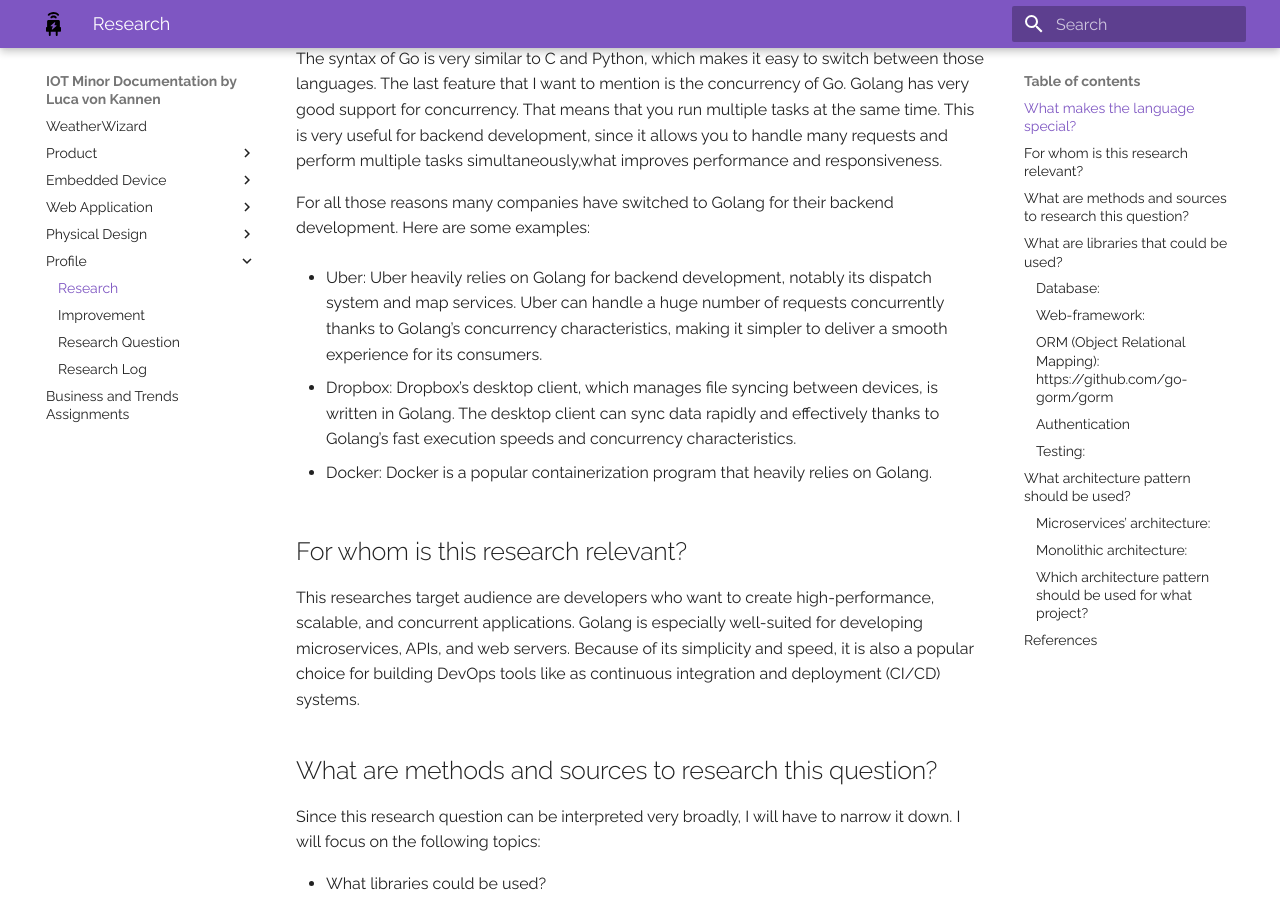
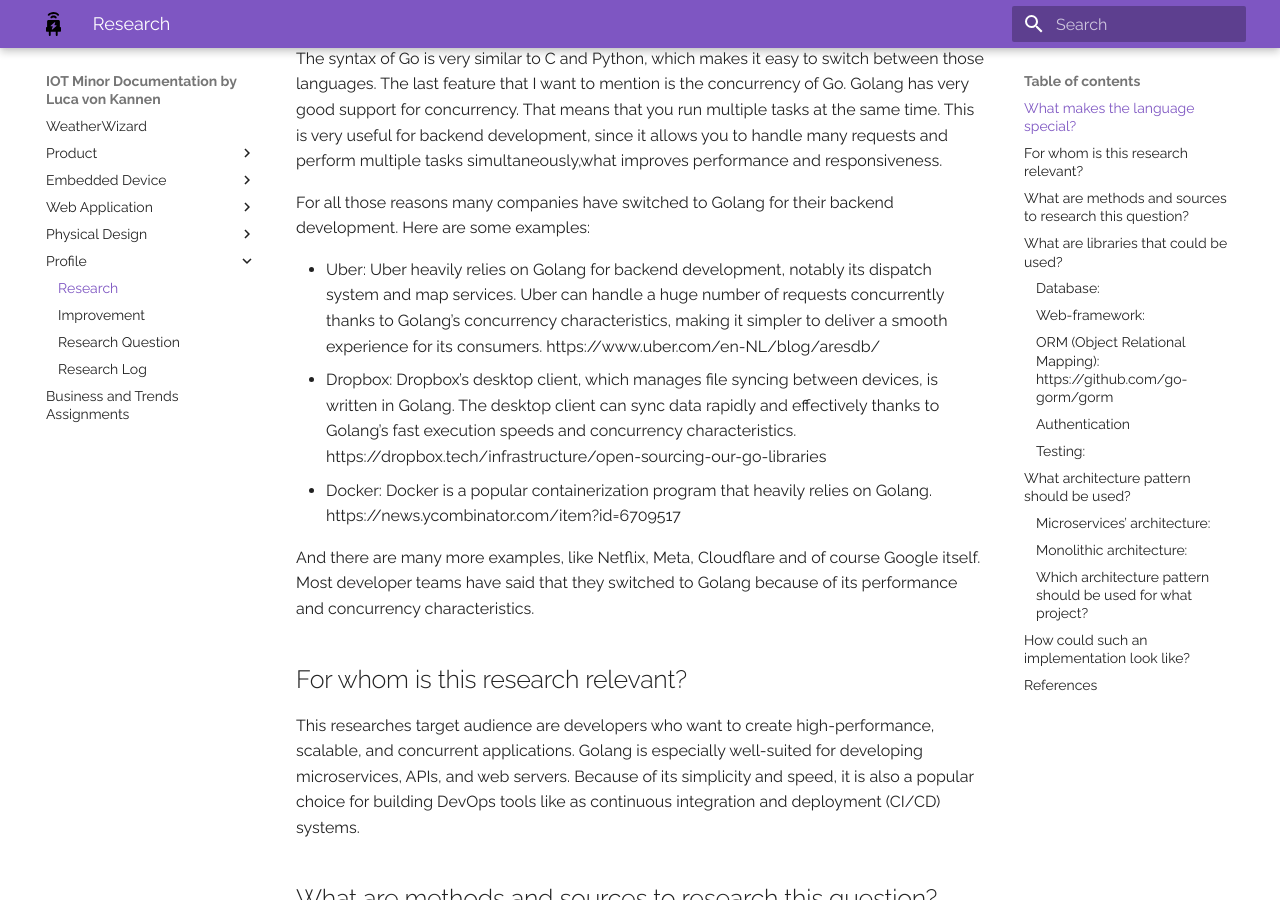
Before and after one commit to lv042/Weather-Wizard, an MkDocs documentation site: the page built from docs/research.md, in a window 1280 px wide and 900 px high, scrolled down 548 px. Built offline with MkDocs 1.6.1 and Material for MkDocs 9.7.7, drawn with Linux system fonts in a browser that asks for light colours; some of the changed text lies outside the part shown.

Commit message:
Added explaination of of Rest to docs

```diff
--- a/docs/research.md
+++ b/docs/research.md
@@ -19,10 +19,14 @@
 For all those reasons many companies have switched to Golang for their backend development. Here are some examples:
 
 - Uber: Uber heavily relies on Golang for backend development, notably its dispatch system and map services. Uber can handle a huge number of requests concurrently thanks to Golang's concurrency characteristics, making it simpler to deliver a smooth experience for its consumers.
+  https://www.uber.com/en-NL/blog/aresdb/
+- Dropbox: Dropbox's desktop client, which manages file syncing between devices, is written in Golang. The desktop client can sync data rapidly and effectively thanks to Golang's fast execution speeds and concurrency characteristics.
+  https://dropbox.tech/infrastructure/open-sourcing-our-go-libraries
+- Docker: Docker is a popular containerization program that heavily relies on Golang.
+  https://news.ycombinator.com/item?id=6709517
 
-- Dropbox: Dropbox's desktop client, which manages file syncing between devices, is written in Golang. The desktop client can sync data rapidly and effectively thanks to Golang's fast execution speeds and concurrency characteristics.
+ And there are many more examples, like Netflix, Meta, Cloudflare and of course Google itself. Most developer teams have said that they switched to Golang because of its performance and concurrency characteristics.
 
-- Docker: Docker is a popular containerization program that heavily relies on Golang.
 
 
 ## For whom is this research relevant?
@@ -85,13 +89,16 @@
 
 Monitoring and Logging:
 For monitoring the most popular frameworks are Prometheus and Grafana. Both are open-source and free to use. You can deploy them in a docker container and connect them to your application.
-After setting them up you can see the performance of your application in real-time. You can also set up alerts, so you get notified if something goes wrong.
+After setting them up you can see the performance of your application in real-time like here:
 https://prometheus.io/docs/introduction/overview/
 https://grafana.com/docs/
 
-An example of a dashboard that you can create with Grafana:
+
+
 ![grafana](images/graf.jpg)
 https://grafana.com/
+
+You can also set up alerts, so you get notified if something goes wrong.
 
 For logging, a logging framework doesnt have to be used for a small scale project like Weather Wizard. The standard library of Golang already provides a good logging framework.
 https://betterstack.com/community/guides/logging/logging-framework/
@@ -136,4 +143,13 @@
 
 Nevertheless, the particular objectives and constraints of the project ultimately decide between monolithic and microservice design. If the project is projected to grow significantly in the future or if it requires independent scaling and deployment of various services, microservice architecture may be a better option. On the other hand, if the project is anticipated to have a lower scope and scale or if simplicity and convenience of development and management are the primary criteria, a monolithic design could be more suited.
 
+## How could such an implementation look like?
+
+The most widely used standard for APIs in a monolith architecture is Rest.
+
+The REST API (Representational State Transfer) is a web-based software architecture approach for developing scalable and adaptable distributed systems. A RESTful API enables customers to access and alter resources over HTTP using established methods.
+
+Clients should be able to conduct conventional CRUD (Create, Read, Update, Delete) activities on resources defined by URIs via a REST API (Uniform Resource Identifiers). The API should use a stateless communication paradigm, in which the server does not save the client's state and each request provides all of the information needed to process it.
+
+
 ## References
```
